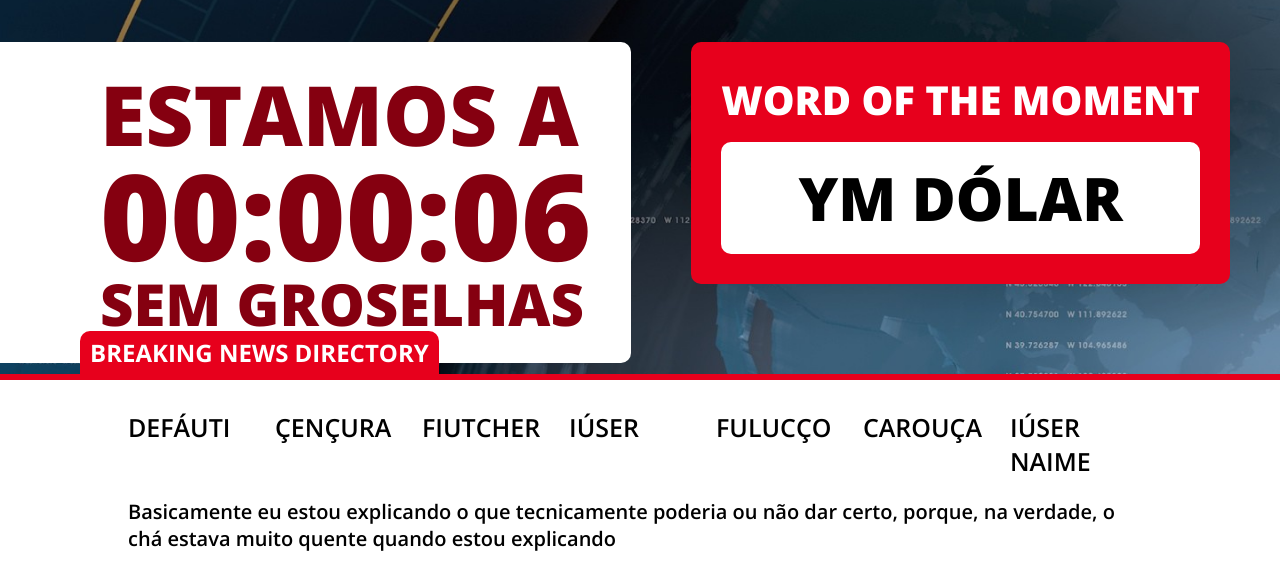
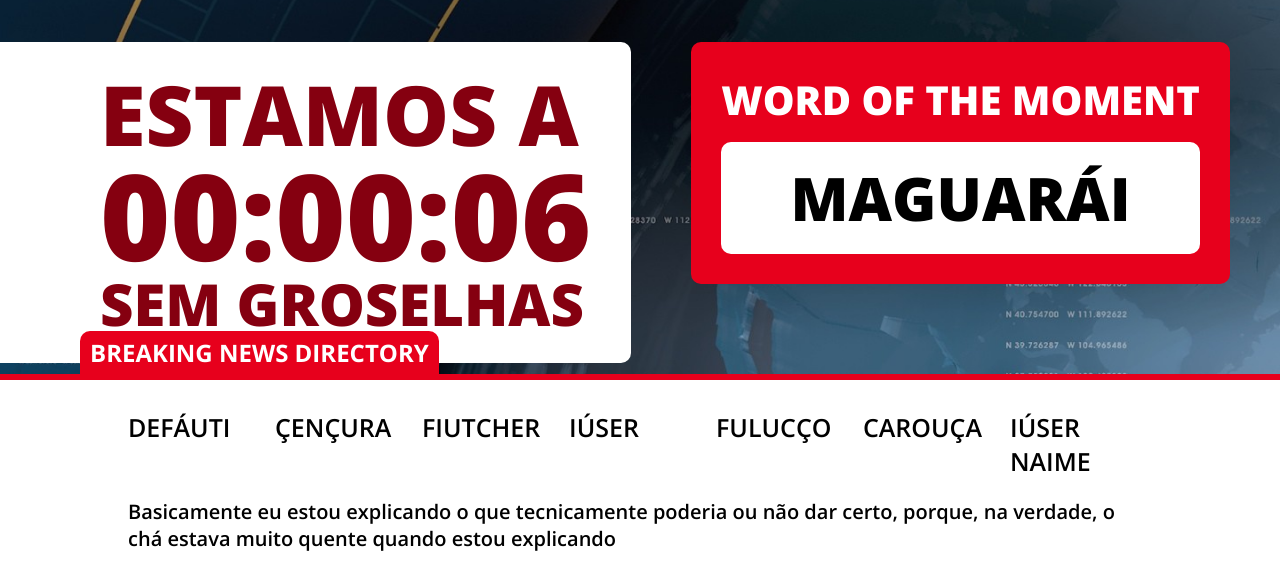
Before and after one commit to BreFranca/stag-tv, a plain HTML site: page index.html in a window 1280 px wide. Shown: the part 218-800 px from the top of the page. Drawn offline with nearby package versions, Linux system fonts and the light colour scheme.

Commit message:
Insert new word

```diff
--- a/index.html
+++ b/index.html
@@ -25,7 +25,7 @@
             <div class="word-moment">
                 <p>Word of the moment</p>
                 <div class="word">
-                    <h1>Ym Dólar</h1>
+                    <h1>Maguarái</h1>
                 </div>
             </div>
         </div>
@@ -45,6 +45,7 @@
                 <div> Fulucço </div>
                 <div> Carouça </div>
                 <div> Iúser Naime </div>
+                <div> Ym Dólar </div>
             </div>
             <div class="phrase">
                 <p>Basicamente eu estou explicando o que tecnicamente poderia ou não dar certo, porque, na verdade, o chá estava muito quente quando estou explicando</p>
```
